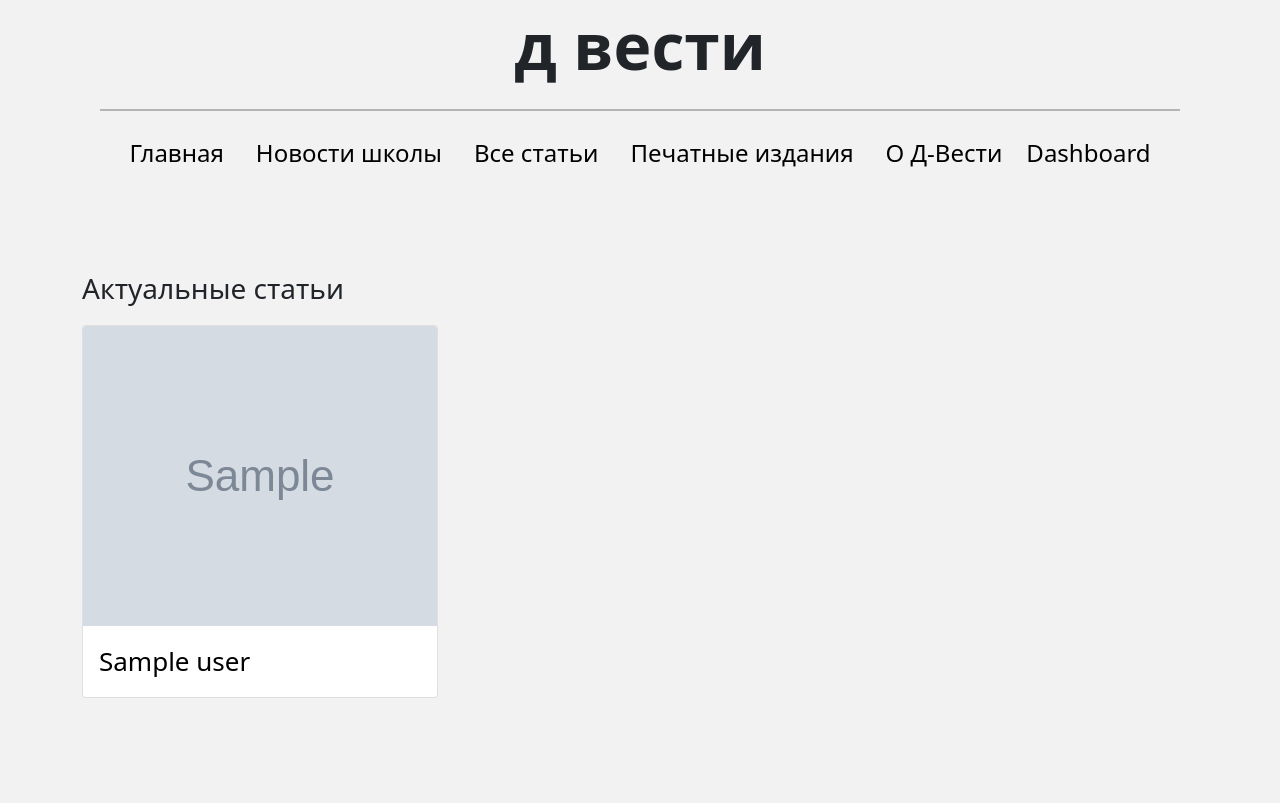
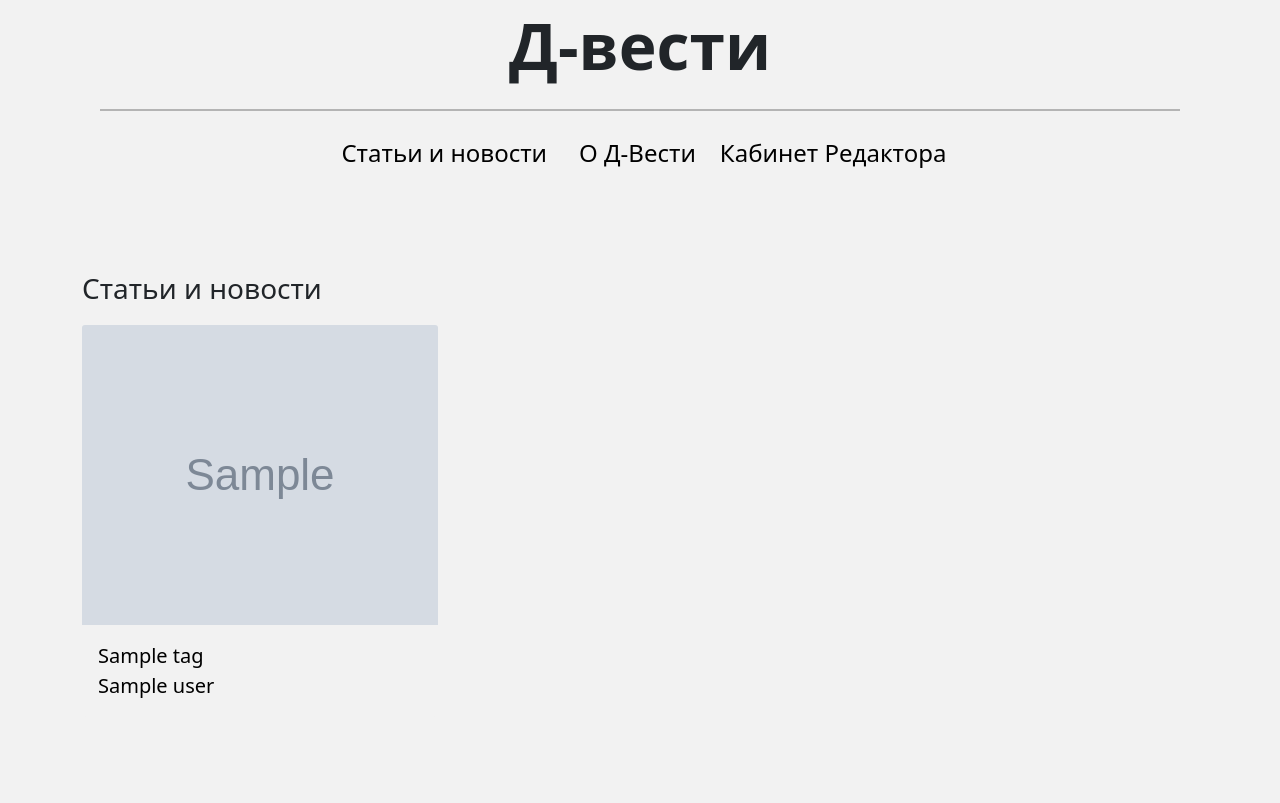
Before and after one commit to ordenmeny/Dvesti-project, a Flask app: template templates/main/index.html in a window 1280 px wide. Shown: the top 803 px of the page. Run offline with Flask 3, Linux system fonts and the light colour scheme; the template is opened without the code that fills it: most values are stand-ins (such as "Sample title", 1, 10 or a date in 2020); grey boxes marked "Sample" are stand-in pictures; parts of the project's set-up code (start-up, migrations or seed data) failed here and were passed over; some libraries are stand-ins or nearby versions.

Commit message:
changes 27.10

```diff
--- a/app.py
+++ b/app.py
@@ -5,7 +5,6 @@ from flask_ckeditor import CKEditorField
 from flask_sqlalchemy import SQLAlchemy
 from datetime import datetime
 from flask_migrate import Migrate
-from transliterate import translit, get_available_language_codes
 from werkzeug.utils import secure_filename
 import uuid as uuid
 import os
@@ -27,12 +26,14 @@ ckeditor = CKEditor(app)
 class Add_article(Form):
     title_article = StringField('title_article')
     text_article = CKEditorField('text_article')
+    tag = StringField('tag')
     main_img = FileField('Image File')
 
 
 class Article(db.Model):
     id = db.Column(db.Integer, primary_key=True)
     title_article = db.Column(db.String, nullable=False)
+    tag = db.Column(db.String, nullable=False)
     text_article = db.Column(db.Text, nullable=False)
     main_img = db.Column(db.String, nullable=False)
     date = db.Column(db.DateTime, default=datetime.utcnow())
@@ -54,6 +55,7 @@ def add_article():
     form = Add_article()
     if request.method == 'POST' and form.validate():
         title_article = request.form['title_article']
+        tag = request.form['tag']
         text_article = request.form['text_article']
         main_img = request.files['main_img']
 
@@ -76,9 +78,8 @@ def add_article():
             return redirect(url_for("add_article"))
 
         article = Article(
-            title_article=title_article, text_article=text_article, main_img=filename
+            title_article=title_article, tag=tag, text_article=text_article, main_img=filename
         )
-
         try:
             db.session.add(article)
             db.session.commit()
--- a/static/main.css
+++ b/static/main.css
@@ -28,7 +28,7 @@ body{
 }
 
 .title-post{
-    font-size: 26px !important;
+    font-size: 20px !important;
     font-weight: 400;
     text-align: left !important;
 }
@@ -73,7 +73,10 @@ body{
    object-fit:cover;
 }
 
-
+.card{
+    background-color: #F2F2F2 !important;
+    border: none !important;
+}
 
 @media screen and (max-width: 767px) {
     .adaptive-width-img-sm{
--- a/templates/dashboard/add_article.html
+++ b/templates/dashboard/add_article.html
@@ -29,6 +29,9 @@
             {{ form.title_article(class="form-control", id="exampleFormControlInput1", placeholder='Заголовок') }}
         </div>
         <div class="mb-3">
+            {{ form.tag(class="form-control", id="exampleFormControlInput1", placeholder="Теги") }}
+        </div>
+        <div class="mb-3">
             {{ form.text_article(class="form-control", id="exampleFormControlTextarea1", rows="3") }}
         </div>
         <div class="mb-3">
--- a/templates/dashboard/dashboard.html
+++ b/templates/dashboard/dashboard.html
@@ -8,7 +8,7 @@
     <title>{{title}}</title>
 </head>
 <body>
-<h1 style="font-weight: 700; font-size: 64px" class="text-center mt-2 mb-4">Творческая студия</h1>
+<h1 style="font-weight: 700; font-size: 64px" class="text-center mt-2 mb-4">Кабинет Редактора</h1>
 <hr class="hr-before-header">
 {% include "dashboard/sidebar.html" %}
 <div class="container">
--- a/templates/main/header.html
+++ b/templates/main/header.html
@@ -2,12 +2,9 @@
   <div class="container">
     <div class="d-flex flex-wrap align-items-center justify-content-center">
       <ul class="nav col-xl-12 col-lg-12 col-md-12 col-sm-12 justify-content-center">
-        <li><a href="/" class="nav-link px-2 me-2">Главная</a></li>
-        <li><a href="#" class="nav-link px-2 ms-2 me-2">Новости школы</a></li>
-        <li><a href="#" class="nav-link px-2 ms-2 me-2">Все статьи</a></li>
-        <li><a href="#" class="nav-link px-2 ms-2 me-2">Печатные издания</a></li>
+        <li><a href="#" class="nav-link px-2 ms-2 me-2">Статьи и новости</a></li>
         <li><a href="#" class="nav-link px-2 ms-2">О Д-Вести</a></li>
-        <li><a href="{{url_for('dashboard')}}" class="nav-link px-2 ms-2">Dashboard</a></li>
+        <li><a href="{{url_for('dashboard')}}" class="nav-link px-2 ms-2">Кабинет Редактора</a></li>
       </ul>
     </div>
   </div>
--- a/templates/main/index.html
+++ b/templates/main/index.html
@@ -9,14 +9,14 @@
 </head>
 <body>
 
-<h1 style="font-weight: 700; font-size: 64px" class="text-center mt-2 mb-4">д вести</h1>
+<h1 style="font-weight: 700; font-size: 64px" class="text-center mt-2 mb-4">Д-вести</h1>
 <hr class="hr-before-header">
 {% include "main/header.html" %}
 <br><br><br>
 
 <!-- Актуальные статьи -->
 <div class="container">
-    <p class="title-part">Актуальные статьи</p>
+    <p class="title-part">Статьи и новости</p>
     <div class="row row-cols-1 row-cols-md-2 row-cols-lg-3 g-4">
         {% for user in users %}
         <div class="col card-margin-bottom">
@@ -25,9 +25,9 @@
                     <a href="#"><img src="static/images/articles/{{ user.main_img }}" class="card-img-top"></a>
                 </div>
                 <div class="card-body">
+                    <a href="#" class="text-href"><p class="card-text title-post">{{ user.tag }}</p></a>
                     <a href="#" class="text-href"><p class="card-text title-post">{{ user.title_article }}</p></a>
                 </div>
-
             </div>
         </div>
         {% endfor %}
```
Also changed, not shown: templates/dashboard/sidebar.html (+4 -11 lines), templates/registr.html (added, +10 -0 lines), templates/signin.html (added, +10 -0 lines), instance/dvesti.db, static/images/articles/3bbc2e28-68f7-11ed-a9f3-001a7dda7115.jpg (deleted), static/images/articles/8427fed8-68f3-11ed-94ce-001a7dda7115.jpg (deleted), static/images/articles/f4d08917-68f7-11ed-8d39-001a7dda7115.jpg (deleted), static/images/articles/no-image-v2-500x383@2x.jpg (deleted), 1 other file.
